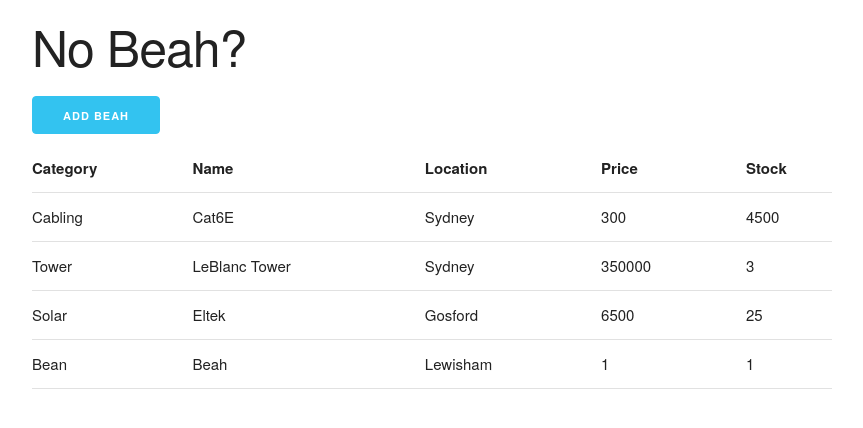
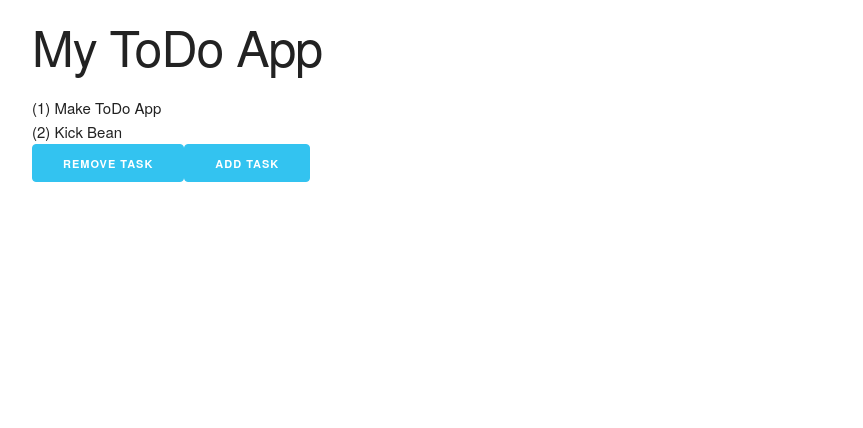
Before and after one commit to Rynana/my-app, a React (Create React App) app: page / in a window 1280 px wide. Shown: the top 428 px of the page, without its empty margins (208-1071 px from the left). Built offline with nearby package versions, Linux system fonts and the light colour scheme.

Commit message:
Started a ToDo App to try learn about setstate and asting variables and states between functions as well as global typing

```diff
--- a/src/App.tsx
+++ b/src/App.tsx
@@ -1,117 +1,148 @@
-import React from "react";
+import React, { use } from "react";
 import { useState } from "react";
 import logo from "./logo.svg";
 import "./normalize.css";
 import "./App.css";
 import "./skeleton.css";
 
-// TYPE ZONE
+// New App
 
-type materialsItem = {
-  category: string;
-  quantity: number;
-  price: number;
-  name: string;
-  location: string;
-  stock: number;
-};
+//TYPE ZONE
 
-type addStockFn = (name: string, amount: number) => void;
+type taskNode = {id: number, taskDescription: string};
 
-function App() {
-  const [materialsList, setMaterialsList] = useState<materialsItem[]>([
-    {
-      category: "Cabling",
-      quantity: 300,
-      price: 300,
-      name: "Cat6E",
-      location: "Sydney",
-      stock: 4500,
-    },
-    {
-      category: "Tower",
-      quantity: 1,
-      price: 350000,
-      name: "LeBlanc Tower",
-      location: "Sydney",
-      stock: 3,
-    },
-    {
-      category: "Solar",
-      quantity: 24,
-      price: 6500,
-      name: "Eltek",
-      location: "Gosford",
-      stock: 25,
-    },
-    {
-      category: "Bean",
-      quantity: 1,
-      price: 1,
-      name: "Beah",
-      location: "Lewisham",
-      stock: 1,
-    },
-  ]);
 
-  const addStock: addStockFn = (name, amount) => {
-    const updateIndexOf = materialsList.findIndex((n) => n.name === name);
-    materialsList[updateIndexOf].stock += amount;
-    setMaterialsList([...materialsList]);
-  };
+//APP ZONE
+function App(){
+  //Dummy Data
+  const [getTask, setTask] = useState<taskNode[]> ([{id: 1, taskDescription: "Make ToDo App"},{id: 2, taskDescription: "Kick Bean"}]);
+  const addTask = (id: number, taskDescription: string) => {
+    setTask(prev => [...prev, {id, taskDescription}])
+  }
+  return(
+    <div>
+      <div><TopSection/></div>
+      <div><MidSection getTask={getTask}/></div>
+      <div><BottomSection onAddTask={addTask}/></div>
+    </div>
+  )
+}
 
-  return (
+function TopSection(){
+  return(
+    <div><h1>My ToDo App</h1></div>
+  )
+}
+
+function MidSection({ getTask }: { getTask: taskNode[]}){
+  return(
+    <div>{getTask.map(m => (<div>{"(" + m.id + ") " + m.taskDescription}</div>))}</div>
+  )
+}
+
+function BottomSection({ onAddTask }: { onAddTask: (id: number, taskDescription: string) => void }){
+  return(
     <div>
-      <div>
-        <TopSection addStockFn={addStock} />
-      </div>
-      <div>
-        <MaterialsTable materials={materialsList} />
-      </div>
+      <button className="button-primary">Remove Task</button>
+      <button className="button-primary" onClick={
+        () => onAddTask(3, "Test Task")
+      }>
+        Add Task
+      </button>
     </div>
-  );
+  )
 }
 
 
 
-function AddItemButton({
-  addStock,
-}: {
-  addStock: (name: string, amount: number) => void;
-}) {
-  return (
-    <button
-      className="button button-primary"
-      onClick={() => {
-        addStock("Beah", 1);
-      }}
-    >
-      Add BEAH
-    </button>
-  );
-}
+// OLD APP
+// TYPE ZONE
 
-function TopSection({
-  addStockFn,
-}: {
-  addStockFn: addStockFn;
-}) {
-  return (
-    <div>
-      <div className="main-header">
-        <h1> No Beah? </h1>
-      </div>
-      <div>
-        <AddItemButton addStock={addStockFn} />
-      </div>
-    </div>
-  );
-}
+// type materialsItem = {
+//   category: string;
+//   quantity: number;
+//   price: number;
+//   name: string;
+//   location: string;
+//   stock: number;
+// };
+
+// type addStockFn = (name: string, amount: number) => void;
+
+// function App() {
+//   const [materialsList, setMaterialsList] = useState<materialsItem[]>([
+//     {
+//       category: "Cabling",
+//       quantity: 300,
+//       price: 300,
+//       name: "Cat6E",
+//       location: "Sydney",
+//       stock: 4500,
+//     },
+//     {
+//       category: "Tower",
+//       quantity: 1,
+//       price: 350000,
+//       name: "LeBlanc Tower",
+//       location: "Sydney",
+//       stock: 3,
+//     },
+//     {
+//       category: "Solar",
+//       quantity: 24,
+//       price: 6500,
+//       name: "Eltek",
+//       location: "Gosford",
+//       stock: 25,
+//     },
+//     {
+//       category: "Bean",
+//       quantity: 1,
+//       price: 1,
+//       name: "Beah",
+//       location: "Lewisham",
+//       stock: 1,
+//     },
+//   ]);
+
+//   const addStock: addStockFn = (name, amount) => {
+//     const updateIndexOf = materialsList.findIndex((n) => n.name === name);
+//     materialsList[updateIndexOf].stock += amount;
+//     setMaterialsList([...materialsList]);
+//   };
+
+//   return (
+//     <div>
+//       <div>
+//         <TopSection addStockFn={addStock} />
+//       </div>
+//       <div>
+//         <MaterialsTable materials={materialsList} />
+//       </div>
+//     </div>
+//   );
+// }
+
+
+
+// function AddItemButton({addStock,}: {addStock: (name: string, amount: number) => void;
+// }) {
+//   return (
+//     <button
+//       className="button button-primary"
+//       onClick={() => {
+//         addStock("Beah", 1);
+//       }}
+//     >
+//       Add BEAH
+//     </button>
+//   );
+// }
 
 // function TopSection({
 //   addStockFn,
 // }: {
-//   addStockFn: {addStock: addStockFn};
+//   addStockFn: addStockFn;
 // }) {
 //   return (
 //     <div>
@@ -125,31 +156,32 @@ function TopSection({
 //   );
 // }
 
-function MaterialsTable({ materials }: { materials: materialsItem[] }) {
-  return (
-    <table className="u-full-width">
-      <thead>
-        <tr>
-          <th>Category</th>
-          <th>Name</th>
-          <th>Location</th>
-          <th>Price</th>
-          <th>Stock</th>
-        </tr>
-      </thead>
-      <tbody>
-        {materials.map((m) => (
-          <tr>
-            <td>{m.category}</td>
-            <td>{m.name}</td>
-            <td>{m.location}</td>
-            <td>{m.price}</td>
-            <td>{m.stock}</td>
-          </tr>
-        ))}
-      </tbody>
-    </table>
-  );
-}
+
+// function MaterialsTable({ materials }: { materials: materialsItem[] }) {
+//   return (
+//     <table className="u-full-width">
+//       <thead>
+//         <tr>
+//           <th>Category</th>
+//           <th>Name</th>
+//           <th>Location</th>
+//           <th>Price</th>
+//           <th>Stock</th>
+//         </tr>
+//       </thead>
+//       <tbody>
+//         {materials.map((m) => (
+//           <tr>
+//             <td>{m.category}</td>
+//             <td>{m.name}</td>
+//             <td>{m.location}</td>
+//             <td>{m.price}</td>
+//             <td>{m.stock}</td>
+//           </tr>
+//         ))}
+//       </tbody>
+//     </table>
+//   );
+// }
 
 export default App;
```
